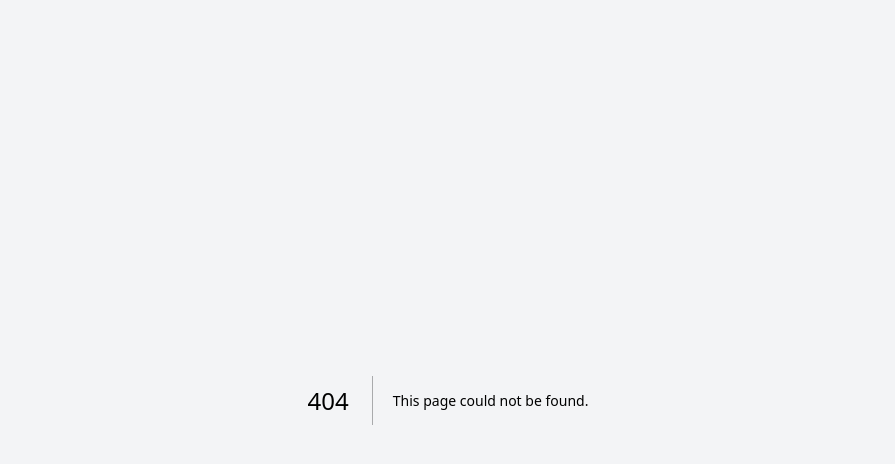
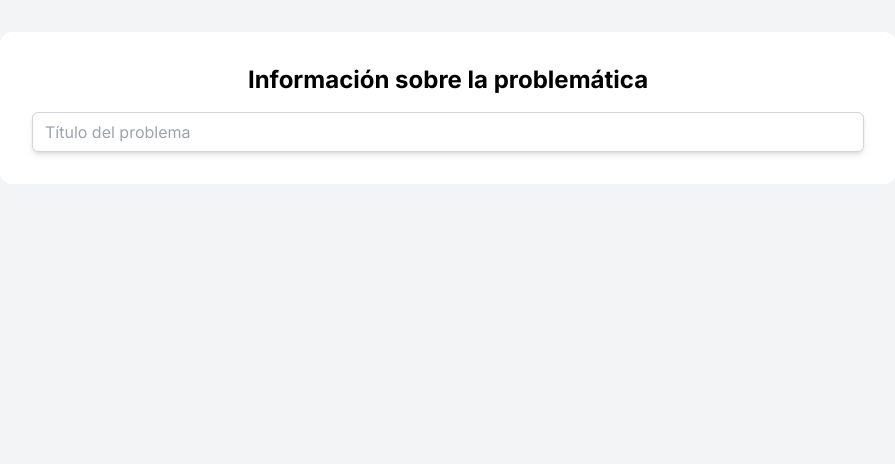
Before and after one commit to walter-garay/banco-problemas-tesis, a Next.js app in the folder next-frontend/: page /nuevo in a window 1280 px wide. Before the commit this address had no page. Shown: the top 464 px of the page, without its empty margins (192-1087 px from the left). Built offline with nearby package versions, Linux system fonts and the light colour scheme.

Commit message:
inicio interfaz nuevo problema

```diff
--- a/next-frontend/src/app/layout.tsx
+++ b/next-frontend/src/app/layout.tsx
@@ -16,7 +16,7 @@ export default function RootLayout({
 }>) {
   return (
     <html lang="es" >
-      <body className={`${inter.className} bg-gray-100 `}>{children}</body>
+      <body className={`${inter.className} bg-gray-100`}>{children}</body>
     </html>
   );
 }
--- /dev/null
+++ b/next-frontend/src/app/nuevo/page.tsx
@@ -0,0 +1,18 @@
+import Input from "@/app/ui/Input";
+
+export default function NewProblemPage({}) {
+    return (
+        <div className="max-w-4xl py-8 px-3 mx-auto my-8
+            flex flex-col items-center
+            space-y-4 sm:px-8
+            bg-white rounded-xl">
+
+            <h1 className="text-2xl font-bold">Información sobre la problemática</h1>
+            <Input
+                placeholder="Título del problema"
+            >
+
+            </Input>
+        </div>
+    );
+}
--- a/next-frontend/src/app/problemas/page.tsx
+++ b/next-frontend/src/app/problemas/page.tsx
@@ -96,9 +96,11 @@ const problemas = [
 
 
 export default function ProblemsPage() {
+
+
     return (
-        <div className="w-full py-8 px-3 flex flex-col items-center space-y-4 sm:px-8">
-            <Button>Agregar problema</Button>
+        <div className="w-full py-8 px-3 flex flex-col items-center space-y-5 sm:px-8">
+            <Button href="/nuevo" target="_self">Agregar problema</Button>
             {
                 problemas.map(( {id, title, area, cantRecursos, description, dateRegistration, status} ) => (
                     <ProblemCard
--- /dev/null
+++ b/next-frontend/src/app/ui/Input.tsx
@@ -0,0 +1,11 @@
+interface Props extends React.HTMLProps<HTMLInputElement> {}
+
+export default function Input( props: Props ) {
+
+    return (
+        <input
+            className="w-full h-10 px-3 rounded-md border border-gray-300 shadow-md"
+            {...props}
+        />
+    );
+}
--- a/next-frontend/src/app/ui/problemas/Button.tsx
+++ b/next-frontend/src/app/ui/problemas/Button.tsx
@@ -1,9 +1,18 @@
-export default function Button({...props}) {
+import React from 'react';
+
+interface Props extends React.HTMLProps<HTMLAnchorElement> {}
+
+export default function Button(props: Props) {
+    const { href, target, children, ...rest } = props;
+
     return (
-        <button className="bg-blue-700 hover:bg-blue-800 w-44 h-10
-            text-white font-semibold
-            rounded-md shadow-md">
-            {props.children}
-        </button>
+        <a
+        href={href}
+        target={target}
+        className="bg-blue-700 hover:bg-blue-800 w-44 h-10 text-white font-semibold rounded-md shadow-md flex items-center justify-center"
+        {...rest}
+        >
+        {children}
+        </a>
     );
 }
```
Also changed, not shown: next-frontend/src/app/ui/Label.tsx (added).
